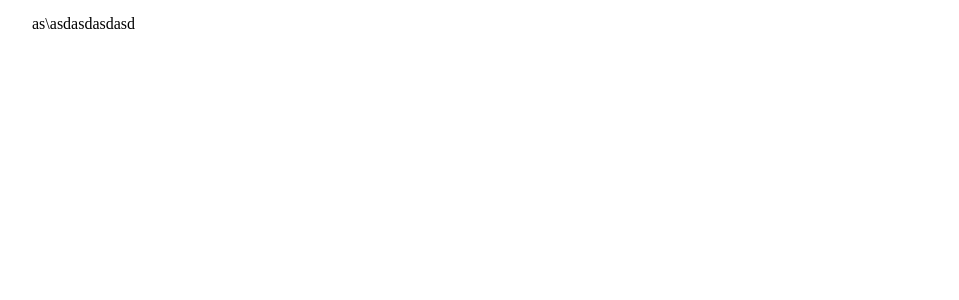
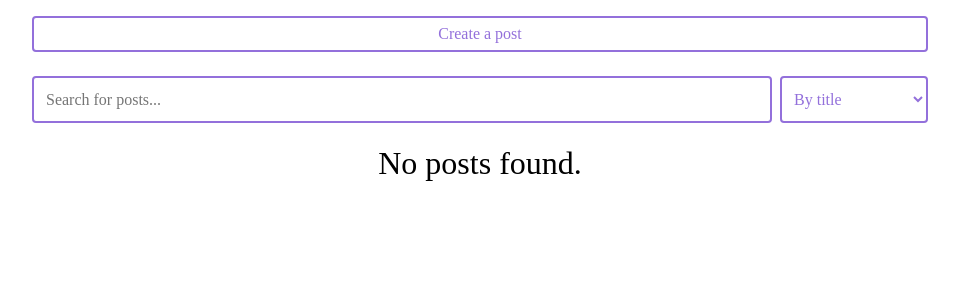
Before and after one commit to nurzhan-132/react-posts-app, a React (Create React App) app: page / in a window 1280 px wide. Shown: the top 300 px of the page, without its empty margins (160-1119 px from the left). Built offline with nearby package versions, Linux system fonts and the light colour scheme.

Commit message:
feat(App.js updated: CRUD)

```diff
--- a/src/App.js
+++ b/src/App.js
@@ -1,8 +1,43 @@
 import "./styles/App.scss";
+import { useState } from "react";
+import PostList from "./components/PostList/post-list.component";
+import PostForm from "./components/PostForm/post-form.component";
+import PostFilter from "./components/PostFilter/post-filter.component";
+import Modal from "./components/UI/Modal/modal.component";
+import Button from "./components/UI/Button/button.component";
+import { usePosts } from "./hooks/usePosts";
 
 function App() {
+  const [posts, setPosts] = useState([]);
+  const [modal, setModal] = useState(false);
+  const [filter, setFilter] = useState({ sort: "", query: "" });
+
+  const sortedAndSearchedPosts = usePosts(posts, filter.sort, filter.query);
+
+  const createPost = (newPost) => {
+    setPosts([...posts, newPost]);
+    setModal(false);
+  };
+
+  const removePost = (post) => {
+    setPosts(posts.filter((p) => p.id !== post.id));
+  };
+
   return (
-    <div className="App">as\asdasdasdasd
+    <div className="App">
+      <Button onClick={() => setModal(true)}>Create a post</Button>
+
+      <Modal visible={modal} setVisible={setModal}>
+        <PostForm create={createPost} />
+      </Modal>
+
+      <PostFilter filter={filter} setFilter={setFilter} />
+
+      <PostList
+        posts={sortedAndSearchedPosts}
+        title={"Posts about JavaScript"}
+        remove={removePost}
+      />
     </div>
   );
 }
```
